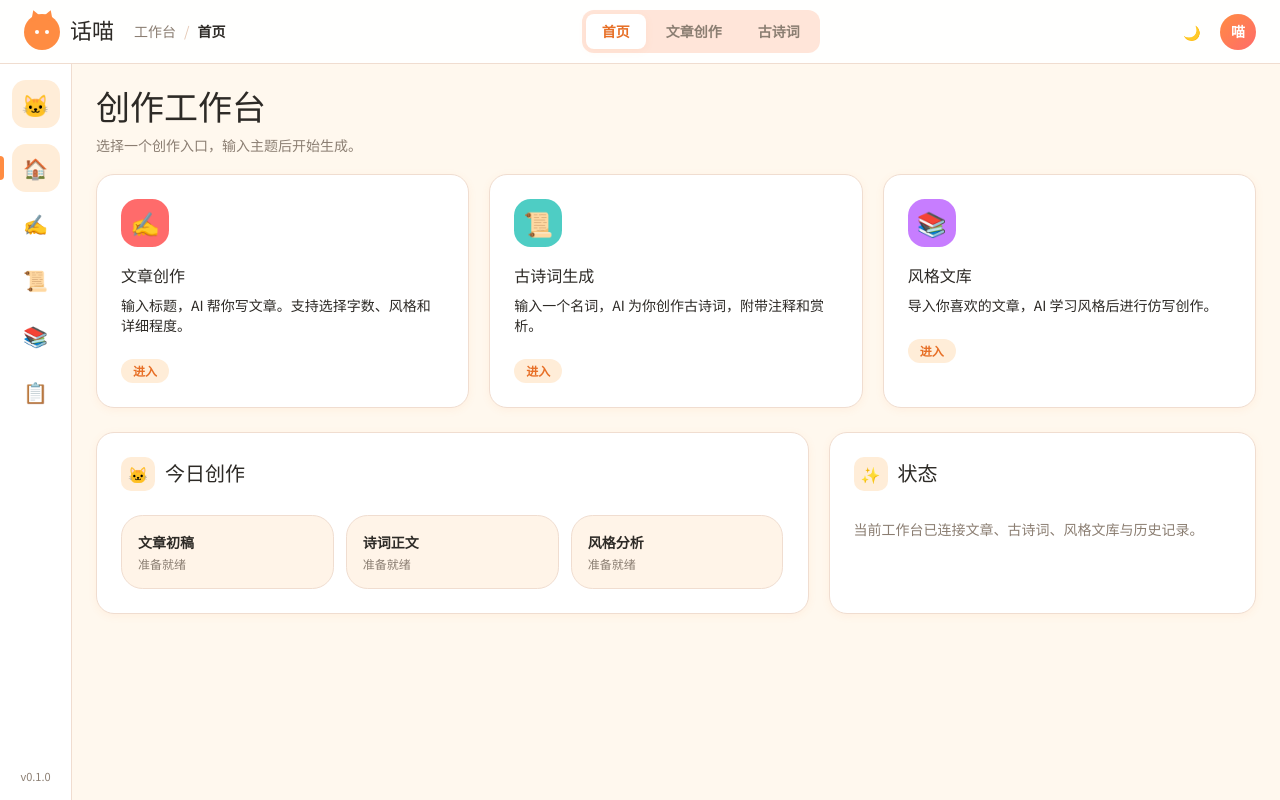
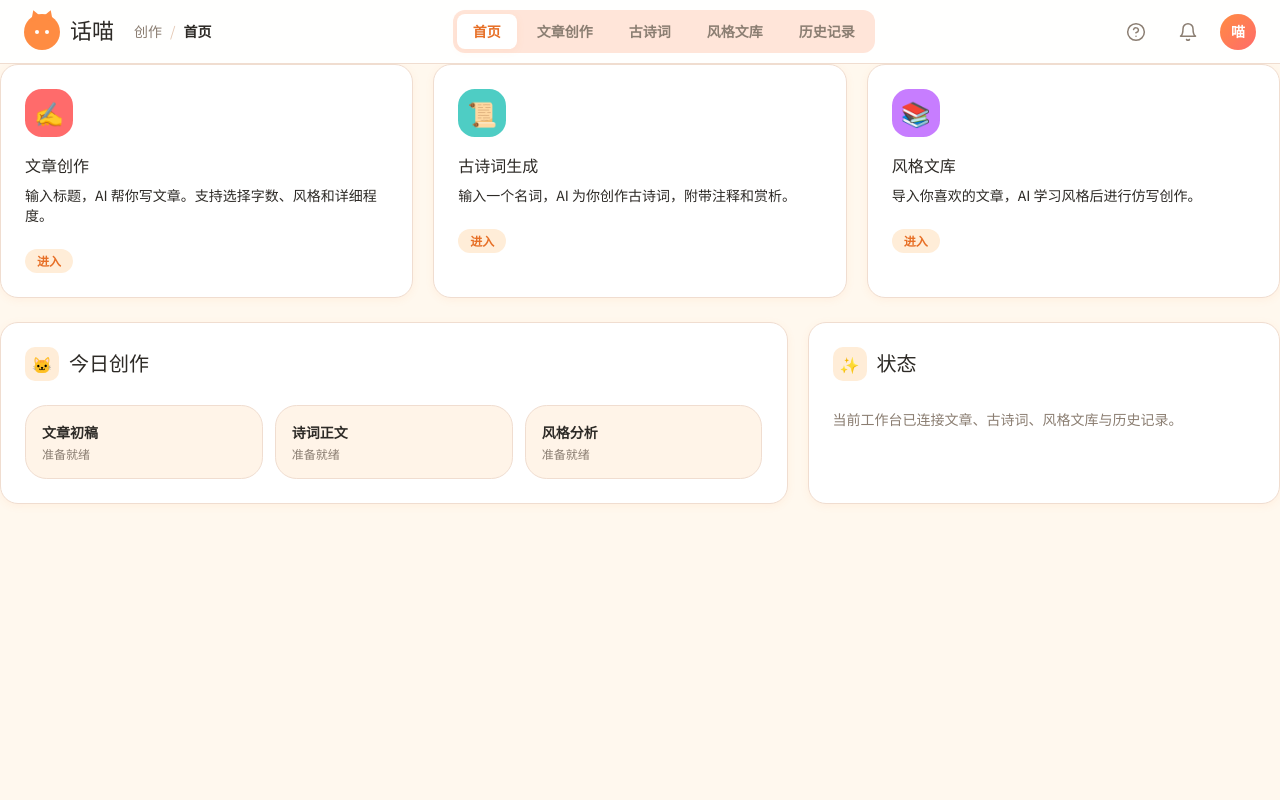
Before and after one commit to ZIQI-a/huamiao_Agent, a Next.js app: page /home in a window 1280 px wide. Built offline with nearby package versions, Linux system fonts and the light colour scheme; a web font is replaced by a local one.

Commit message:
refactor(sidebar): 移除侧栏与主题切换

```diff
--- a/src/app/(app)/articles/create/page.tsx
+++ b/src/app/(app)/articles/create/page.tsx
@@ -73,6 +73,16 @@ export default function CreateArticle() {
         detailLevel,
       },
     });
+  };
+
+  const handleCopy = async () => {
+    if (!completion.trim()) return;
+
+    try {
+      await navigator.clipboard.writeText(completion);
+    } catch {
+      window.alert("复制失败，请手动选择内容");
+    }
   };
 
   const hasContent = completion.trim().length > 0;
@@ -229,6 +239,24 @@ export default function CreateArticle() {
               <Button
                 variant="ghost"
                 size="sm"
+                className="hm-tool-btn"
+                disabled={!hasContent}
+                onClick={handleCopy}
+              >
+                复制
+              </Button>
+              <Button
+                variant="ghost"
+                size="sm"
+                className="hm-tool-btn"
+                disabled={!hasContent || isLoading}
+                onClick={handleGenerate}
+              >
+                重新生成
+              </Button>
+              <Button
+                variant="ghost"
+                size="sm"
                 className="hm-tool-btn primary"
                 disabled={!hasContent}
                 onClick={() => downloadMarkdown(completion, title || "文章")}
--- a/src/app/(app)/poems/page.tsx
+++ b/src/app/(app)/poems/page.tsx
@@ -7,6 +7,7 @@ import { Input } from "@/components/ui/input";
 import { Label } from "@/components/ui/label";
 import { PageContainer } from "@/components/layout/page-container";
 import { POEM_TYPES, DYNASTIES } from "@/lib/prompts/poem";
+import { downloadMarkdown } from "@/lib/export/markdown";
 
 const poemColors = ["#4ECDC4", "#FF8C42", "#8B5CF6", "#C77DFF", "#FF6B6B"];
 
@@ -27,6 +28,16 @@ export default function Poems() {
         await complete("", {
             body: { noun: normalizedNoun, type, dynasty },
         });
+    };
+
+    const handleCopy = async () => {
+        if (!completion.trim()) return;
+
+        try {
+            await navigator.clipboard.writeText(completion);
+        } catch {
+            window.alert("复制失败，请手动选择内容");
+        }
     };
 
     const hasContent = completion.trim().length > 0;
@@ -111,6 +122,35 @@ export default function Poems() {
                                 {error ? "生成失败" : isLoading ? "创作中" : hasContent ? "创作完成" : "等待创作"}
                             </span>
                             <span className="text-xs text-[var(--hm-muted)]">{type} · {dynasty}风</span>
+                        </div>
+                        <div className="hm-toolbar-actions">
+                            <Button
+                                variant="ghost"
+                                size="sm"
+                                className="hm-tool-btn"
+                                disabled={!hasContent}
+                                onClick={handleCopy}
+                            >
+                                复制
+                            </Button>
+                            <Button
+                                variant="ghost"
+                                size="sm"
+                                className="hm-tool-btn"
+                                disabled={!hasContent || isLoading}
+                                onClick={handleGenerate}
+                            >
+                                重新生成
+                            </Button>
+                            <Button
+                                variant="ghost"
+                                size="sm"
+                                className="hm-tool-btn primary"
+                                disabled={!hasContent}
+                                onClick={() => downloadMarkdown(completion, noun || "诗词")}
+                            >
+                                导出Markdown
+                            </Button>
                         </div>
                     </div>
 
--- a/src/app/globals.css
+++ b/src/app/globals.css
@@ -571,7 +571,7 @@
 
 .hm-workspace-main {
   min-height: 100vh;
-  padding: 88px 24px 24px 96px;
+  padding: 64px 0 0;
   overflow-x: hidden;
 }
 
@@ -715,13 +715,30 @@
 }
 
 .hm-icon-btn {
+  display: flex;
+  width: 40px;
+  height: 40px;
+  align-items: center;
+  justify-content: center;
+  border-radius: 12px;
   border-radius: 12px;
   color: var(--hm-muted);
+  transition: all 0.2s ease;
 }
 
 .hm-icon-btn:hover {
   background: var(--hm-bg-warm);
   color: var(--hm-accent-deep);
+}
+
+.hm-icon-btn svg {
+  width: 20px;
+  height: 20px;
+  fill: none;
+  stroke: currentColor;
+  stroke-linecap: round;
+  stroke-linejoin: round;
+  stroke-width: 1.8;
 }
 
 .hm-avatar {
@@ -742,106 +759,13 @@
   transform: scale(1.05);
 }
 
-.hm-side-rail {
-  position: fixed;
-  top: 64px;
-  bottom: 0;
-  left: 0;
-  z-index: 50;
-  display: flex;
-  width: 72px;
-  flex-direction: column;
-  align-items: center;
-  gap: 8px;
-  border-right: 1.5px solid var(--hm-border);
-  background: var(--hm-surface);
-  padding: 16px 0;
-}
-
-.hm-rail-logo,
-.hm-rail-btn {
-  display: flex;
-  align-items: center;
-  justify-content: center;
-  text-decoration: none;
-}
-
-.hm-rail-logo {
-  width: 48px;
-  height: 48px;
-  margin-bottom: 8px;
-  border-radius: 14px;
-  background: var(--hm-accent-light);
-  font-size: 22px;
-}
-
-.hm-rail-nav {
-  display: flex;
-  flex: 1;
-  flex-direction: column;
-  gap: 8px;
-}
-
-.hm-rail-btn {
-  position: relative;
-  width: 48px;
-  height: 48px;
-  border-radius: 14px;
-  color: var(--hm-muted);
-  font-size: 20px;
-  transition: all 0.2s ease;
-}
-
-.hm-rail-btn:hover {
-  background: var(--hm-bg-warm);
-  color: var(--hm-accent);
-}
-
-.hm-rail-btn.active {
-  background: var(--hm-accent-light);
-  color: var(--hm-accent-deep);
-}
-
-.hm-rail-btn.active::before {
-  position: absolute;
-  top: 50%;
-  left: -12px;
-  width: 4px;
-  height: 24px;
-  border-radius: 0 4px 4px 0;
-  background: var(--hm-accent);
-  content: "";
-  transform: translateY(-50%);
-}
-
-.hm-rail-btn[data-tooltip]:hover::after {
-  position: absolute;
-  top: 50%;
-  left: calc(100% + 12px);
-  z-index: 200;
-  border-radius: 8px;
-  background: var(--hm-fg);
-  color: #fff;
-  content: attr(data-tooltip);
-  font-size: 13px;
-  padding: 6px 12px;
-  pointer-events: none;
-  transform: translateY(-50%);
-  white-space: nowrap;
-}
-
-.hm-rail-footer {
-  color: var(--hm-muted);
-  font-size: 11px;
-}
-
 .hm-page {
-  width: min(100%, 1280px);
-  margin: 0 auto;
+  width: 100%;
+  margin: 0;
 }
 
 .hm-page-header {
-  margin-bottom: 18px;
+  display: none;
 }
 
 .hm-page-header h1 {
@@ -860,12 +784,13 @@
   display: grid;
   grid-template-columns: minmax(280px, 380px) minmax(0, 1fr);
   gap: 0;
-  min-height: calc(100vh - 136px);
+  height: calc(100vh - 64px);
+  min-height: calc(100vh - 64px);
   overflow: hidden;
-  border: 1.5px solid var(--hm-border);
-  border-radius: 24px;
+  border: 0;
+  border-radius: 0;
   background: var(--hm-surface);
-  box-shadow: var(--hm-shadow-md);
+  box-shadow: none;
 }
 
 .hm-input-panel {
@@ -1273,10 +1198,9 @@
 
 @media (max-width: 768px) {
   .hm-workspace-main {
-    padding: 84px 14px 18px;
+    padding: 64px 0 0;
   }
 
-  .hm-side-rail,
   .hm-breadcrumb {
     display: none;
   }
--- a/src/components/layout/sidebar.tsx
+++ b/src/components/layout/sidebar.tsx
@@ -3,8 +3,6 @@
 import Link from "next/link";
 import { usePathname } from "next/navigation";
 import { cn } from "@/lib/utils";
-import { useTheme } from "next-themes";
-import { Button } from "@/components/ui/button";
 import { APP_NAV_ITEMS, ROUTES } from "@/lib/routes";
 
 function getCurrentTitle(pathname: string) {
@@ -14,11 +12,9 @@ function getCurrentTitle(pathname: string) {
 
 export function Sidebar() {
   const pathname = usePathname();
-  const { theme, setTheme } = useTheme();
   const currentTitle = getCurrentTitle(pathname);
 
   return (
-    <>
     <header className="hm-topbar">
       <div className="hm-topbar-left">
         <Link href={ROUTES.landing} className="hm-logo-link">
@@ -28,14 +24,14 @@ export function Sidebar() {
           <span className="hm-logo-text">话喵</span>
         </Link>
         <div className="hm-breadcrumb">
-            <span>工作台</span>
+          <span>创作</span>
           <span className="hm-breadcrumb-sep">/</span>
           <span className="hm-breadcrumb-current">{currentTitle}</span>
         </div>
       </div>
 
       <nav className="hm-mode-tabs" aria-label="工作台导航">
-          {APP_NAV_ITEMS.slice(0, 3).map((item) => {
+        {APP_NAV_ITEMS.map((item) => {
           const isActive = pathname === item.href;
           return (
             <Link
@@ -50,46 +46,21 @@ export function Sidebar() {
       </nav>
 
       <div className="hm-topbar-right">
-          <Button
-            variant="ghost"
-            size="icon-sm"
-            className="hm-icon-btn"
-            aria-label="切换主题"
-            title="切换主题"
-            onClick={() => setTheme(theme === "dark" ? "light" : "dark")}
-          >
-            {theme === "dark" ? "☀️" : "🌙"}
-          </Button>
+        <button className="hm-icon-btn" aria-label="帮助" title="帮助">
+          <svg viewBox="0 0 24 24" aria-hidden="true">
+            <circle cx="12" cy="12" r="10" />
+            <path d="M9.09 9a3 3 0 0 1 5.83 1c0 2-3 3-3 3" />
+            <path d="M12 17h.01" />
+          </svg>
+        </button>
+        <button className="hm-icon-btn" aria-label="通知" title="通知">
+          <svg viewBox="0 0 24 24" aria-hidden="true">
+            <path d="M18 8A6 6 0 0 0 6 8c0 7-3 9-3 9h18s-3-2-3-9" />
+            <path d="M13.73 21a2 2 0 0 1-3.46 0" />
+          </svg>
+        </button>
         <div className="hm-avatar" title="个人中心">喵</div>
       </div>
     </header>
-
-      <aside className="hm-side-rail" aria-label="工作台侧栏">
-        <Link href={ROUTES.home} className="hm-rail-logo" aria-label="工作台首页">
-          🐱
-        </Link>
-
-        <nav className="hm-rail-nav">
-          {APP_NAV_ITEMS.map((item) => {
-            const isActive = pathname === item.href;
-            return (
-              <Link
-                key={item.href}
-                href={item.href}
-                className={cn("hm-rail-btn", isActive && "active")}
-                data-tooltip={item.label}
-                aria-label={item.label}
-              >
-                <span aria-hidden="true">{item.icon}</span>
-              </Link>
-            );
-          })}
-        </nav>
-
-        <div className="hm-rail-footer">
-          <span>v0.1.0</span>
-        </div>
-      </aside>
-    </>
   );
 }
```
Lines whose indentation alone changed are shown as unchanged.
